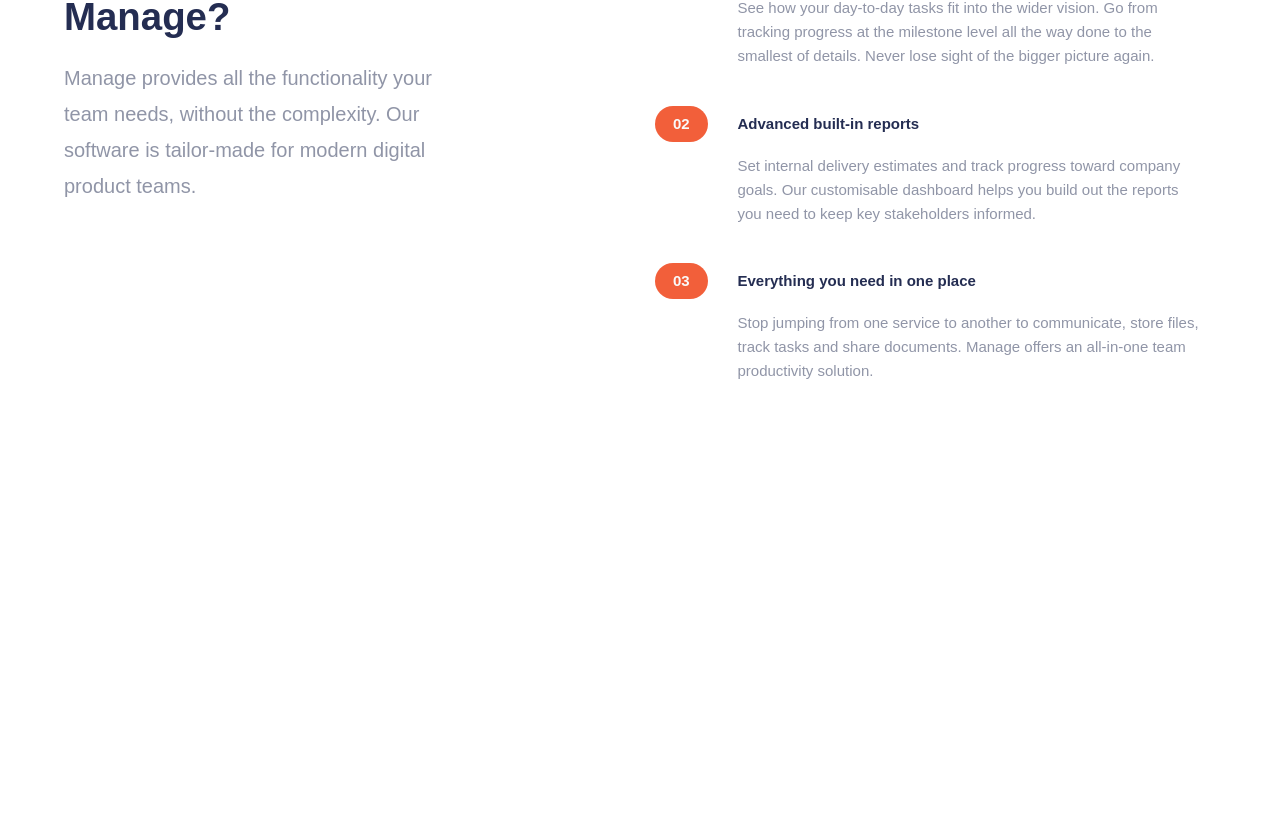
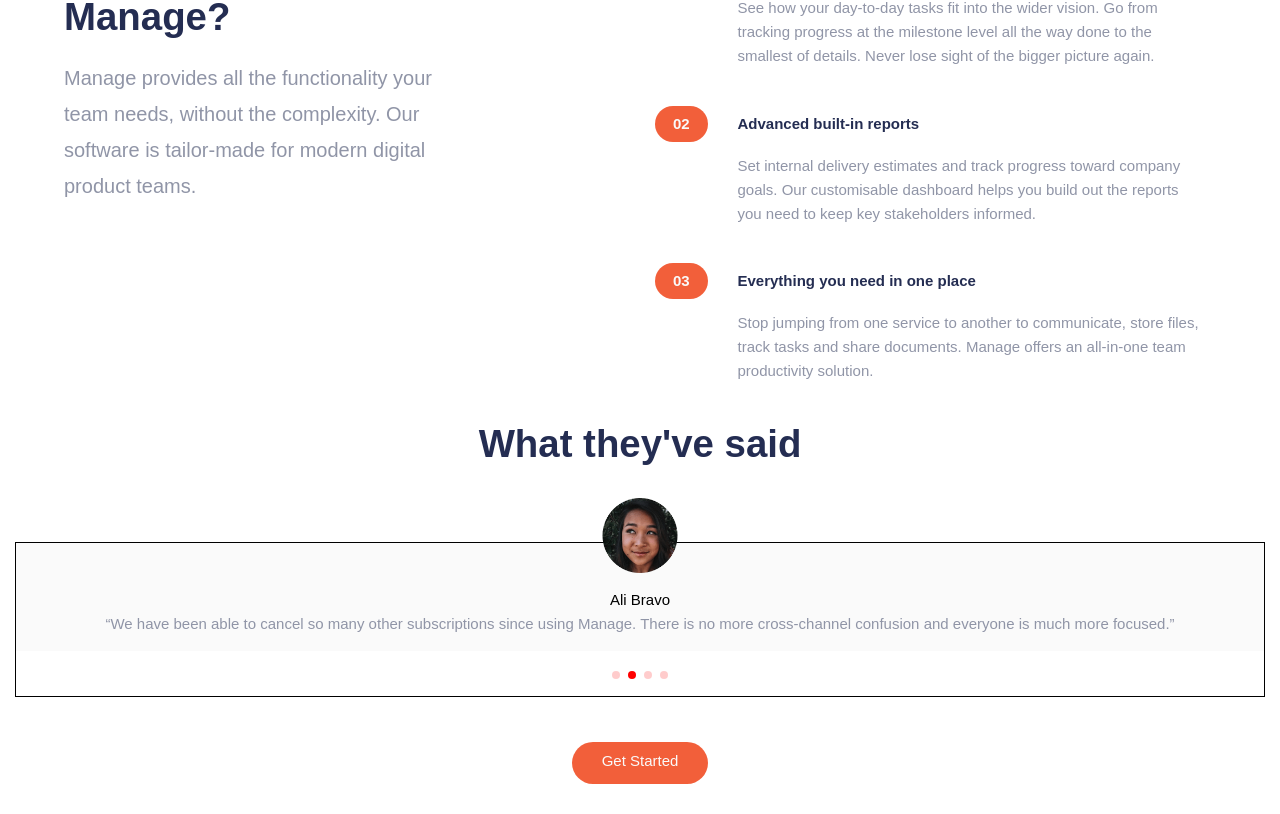
Before and after one commit to alfredthompsonOvie/manage-landing-page, a Vue app: page / in a window 1280 px wide. Shown: the part 852-1666 px from the top of the page. Before the commit the page ends 1235 px from the top, so only its background shows below. Built offline with nearby package versions, Linux system fonts and the light colour scheme.

Commit message:
testimonial section

```diff
--- a/src/assets/main.css
+++ b/src/assets/main.css
@@ -131,9 +131,41 @@
 }
 /* ============================================ */
 /* ============================================ */
+.testimonials {
+	grid-column: 1/-1;
+	grid-row: 2;
+	padding: 1em;
+	text-align: center;
+	overflow: hidden;
+	margin: 1.5em 0 1em;
+}
+.testimonial__wrapper {
+  margin: 5em 0 1em;
+  position: relative;
+  padding-bottom: 3em;
+  border: 1px solid;
 
+}
+.testimonial__card {
+  background-color: var(--VaryLightGray);
+  position: relative;
+  padding: 3em 0 1em;
+}
+.avatar {
+  width: 5em;
+  position: absolute;
+  top: -3em;
+  left: 50%;
+  transform: translateX(-50%);
+}
 
-
+.swiper-pagination {
+	position: absolute;
+  bottom: 0;
+}
+.swiper-pagination-bullet {
+	background-color: red;
+}
 
 /* ============================================ */
 /* ============================================ */
--- /dev/null
+++ b/src/components/AppTestimonials.vue
@@ -0,0 +1,109 @@
+<template>
+	<section class="testimonials">
+		<div class="testimonial__heading">
+			<h2 class="title title--subHeading">What they've said</h2>
+		</div>
+    <!--  -->
+    <swiper
+      :effect="'cube'"
+      :grabCursor="true"
+      :cubeEffect="{
+        shadow: false,
+        slideShadows: false,
+        shadowOffset: 20,
+        shadowScale: 0.94,
+      }"
+      :autoplay="{
+        delay: 2500,
+        disableOnInteraction: false,
+        pauseOnMouseEnter: true,
+      }"
+      :pagination="{ clickable: true }"
+      :loop="true"
+      :modules="modules"
+      class="testimonial__wrapper"
+    >
+      <swiper-slide class="testimonial__card">
+        <div class="profile">
+          <img src="@/assets/images/avatar-anisha.png" alt="" class="avatar" />
+          <p class="profile__name">Anisha Li</p>
+        </div>
+        <p class="text">
+          “Manage has supercharged our team's workflow. The ability to
+          maintain visibility on larger milestones at all times keeps everyone
+          motivated.”
+        </p>
+      </swiper-slide>
+      <swiper-slide class="testimonial__card">
+        <div class="profile">
+          <img src="@/assets/images/avatar-ali.png" alt="" class="avatar" />
+          <p class="profile__name">Ali Bravo</p>
+        </div>
+        <p class="text">
+          “We have been able to cancel so many other subscriptions since using
+          Manage. There is no more cross-channel confusion and everyone is
+          much more focused.”
+        </p>
+      </swiper-slide>
+      <swiper-slide class="testimonial__card">
+        <div class="profile">
+          <img src="@/assets/images/avatar-richard.png" alt="" class="avatar" />
+          <p class="profile__name">Richard Watts</p>
+        </div>
+        <p class="text">
+          “Manage allows us to provide structure and process. It keeps us
+          organized and focused. I can’t stop recommending them to everyone I
+          talk to!”
+        </p>
+      </swiper-slide>
+      <swiper-slide class="testimonial__card">
+        <div class="profile">
+          <img src="@/assets/images/avatar-shanai.png" alt="" class="avatar" />
+          <p class="profile__name">Shanai Gough</p>
+        </div>
+        <p class="text">
+          “Their software allows us to track, manage and collaborate on our
+          projects from anywhere. It keeps the whole team in-sync without
+          being intrusive.”
+        </p>
+      </swiper-slide>
+    </swiper>
+		<!-- <div class="testimonial__slider">
+		</div> -->
+
+		<a href="#" class="cta cta--main">Get Started</a>
+	</section>
+</template>
+
+<script>
+import { Pagination, Autoplay, EffectCube } from "swiper";
+// Import Swiper Vue.js components
+import { Swiper, SwiperSlide } from "swiper/vue";
+
+// Import Swiper styles
+import "swiper/css";
+
+import "swiper/css/navigation";
+import "swiper/css/pagination";
+import "swiper/css/effect-cube";
+export default {
+	name: "AppTestimonials",
+	components: {
+		Swiper,
+		SwiperSlide,
+	},
+	setup() {
+		const onSwiper = (swiper) => {
+			console.log(swiper);
+		};
+		const onSlideChange = () => {
+			console.log("slide change");
+		};
+		return {
+			onSwiper,
+			onSlideChange,
+			modules: [Pagination, Autoplay, EffectCube],
+		};
+	},
+};
+</script>
--- a/src/views/HomeView.vue
+++ b/src/views/HomeView.vue
@@ -2,17 +2,21 @@
   <app-header />
   <main class="main">
     <app-about />
+    <app-testimonials />
   </main>
 </template>
 
 <script>
 import AppHeader from '../components/AppHeader.vue';
 import AppAbout from '../components/AppAbout.vue';
+import AppTestimonials from '../components/AppTestimonials.vue'
+
   export default {
   name: "HomeView",
   components: {
     AppHeader,
-    AppAbout
+    AppAbout,
+    AppTestimonials
     }
   }
 </script>
```
